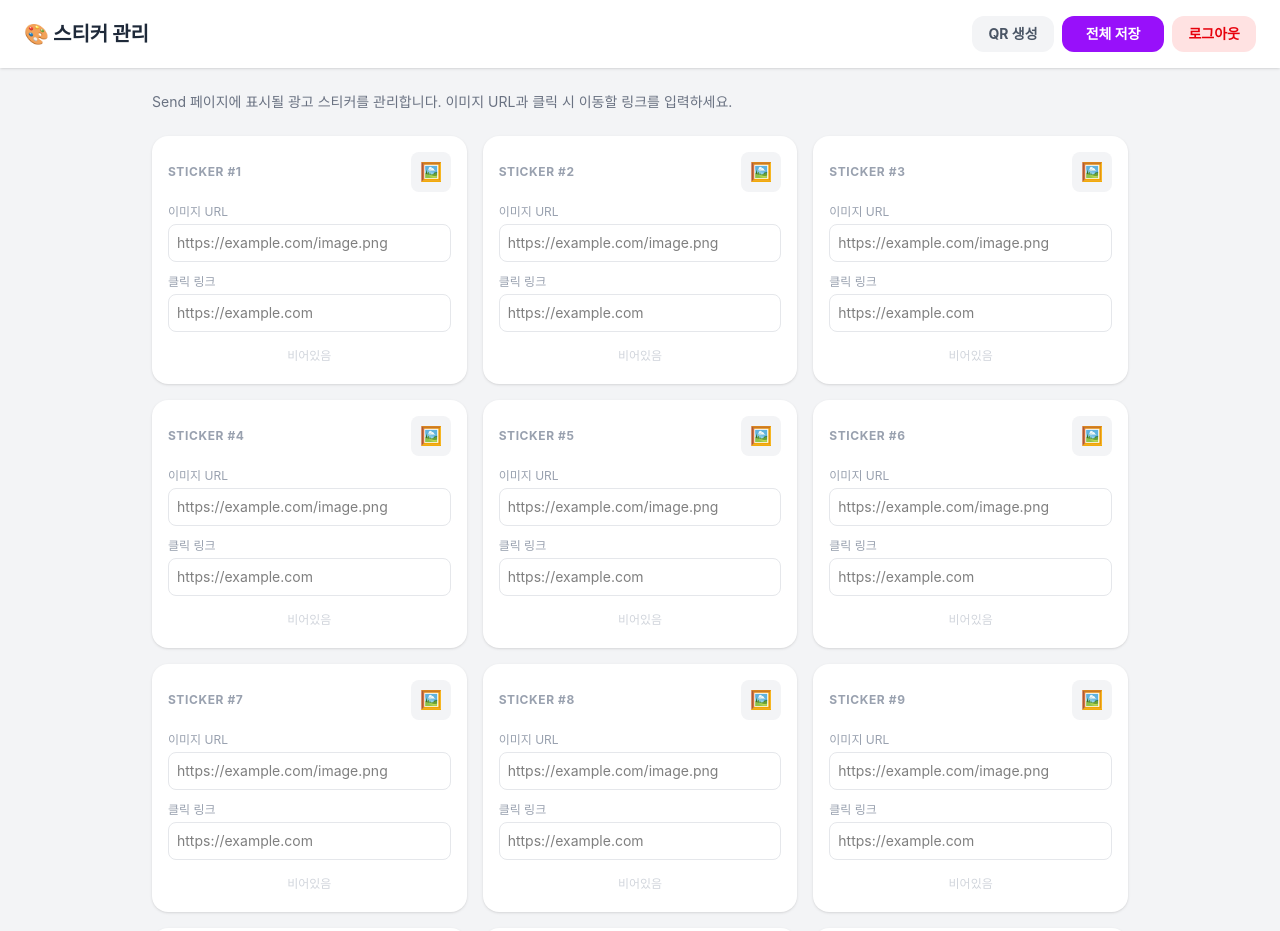
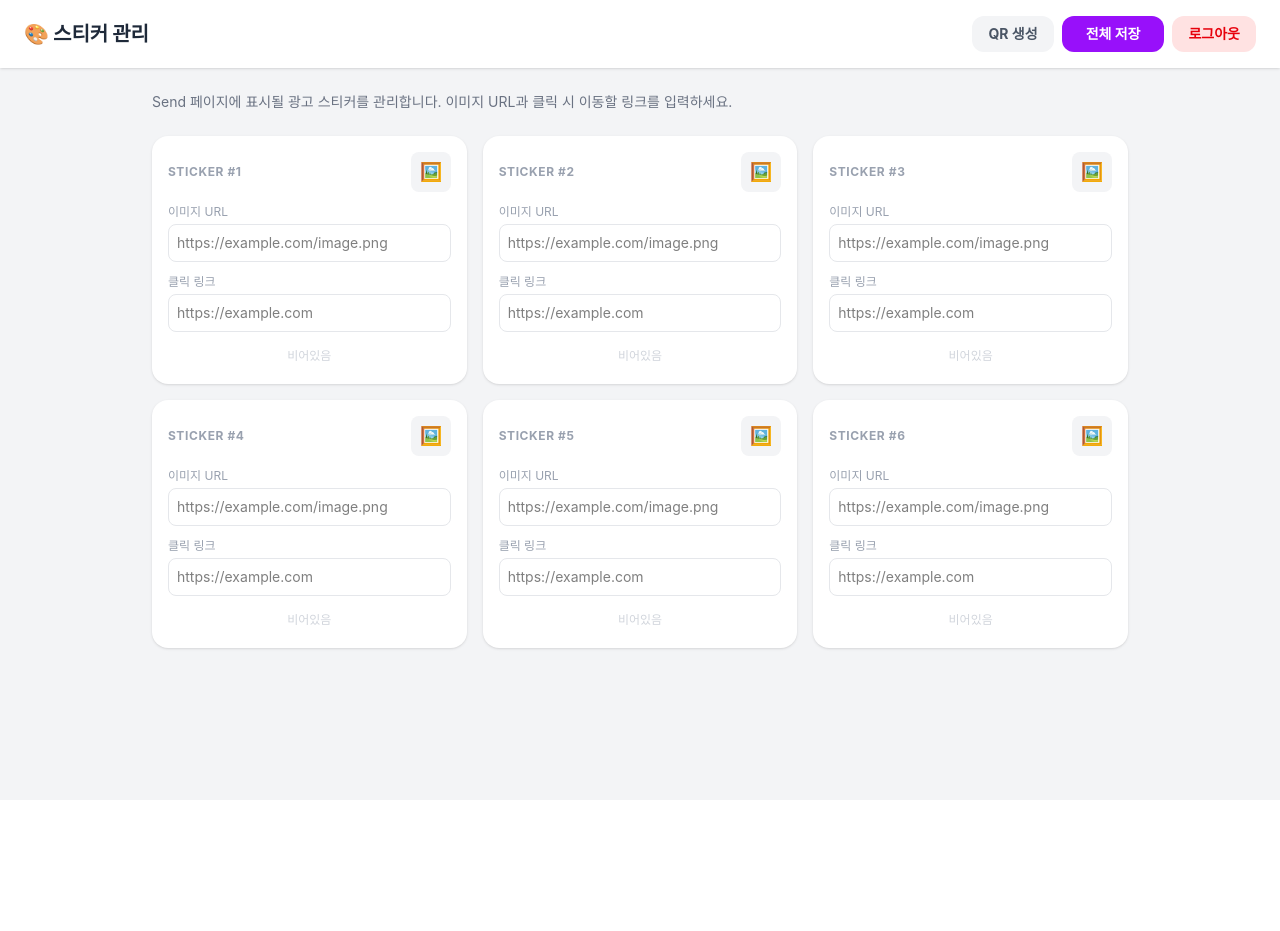
Before and after one commit to qrtappy/tfront, a React (Vite) app: page /admin/stickers in a window 1280 px wide. Shown: the top 931 px of the page. After the commit the page ends 800 px from the top, so only its background shows below. Built offline with nearby package versions, Linux system fonts and the light colour scheme; no server answers; sample sign-in values are in the browser's storage.

Commit message:
Add Admin pages

```diff
--- a/src/pages/admin/Stickers.tsx
+++ b/src/pages/admin/Stickers.tsx
@@ -15,8 +15,8 @@ export default function AdminStickers() {
   }, [navigate]);
 
   const [stickers, setStickers] = useState({
-    urls: Array(12).fill(""),
-    links: Array(12).fill(""),
+    urls: Array(6).fill(""),
+    links: Array(6).fill(""),
   });
   const [loading, setLoading] = useState(true);
   const [saving, setSaving] = useState(false);
@@ -43,7 +43,13 @@ export default function AdminStickers() {
       await fetch(`${WORKER}/api/admin`, {
         method: "POST",
         headers: { "Content-Type": "application/json" },
-        body: JSON.stringify({ type: "stickers", data: stickers }),
+        body: JSON.stringify({
+          type: "stickers",
+          data: {
+            urls: stickers.urls.slice(0, 6),
+            links: stickers.links.slice(0, 6),
+          },
+        }),
       });
       alert("저장 완료!");
     } catch {
@@ -99,7 +105,7 @@ export default function AdminStickers() {
         </p>
 
         <div className="grid grid-cols-1 md:grid-cols-2 lg:grid-cols-3 gap-4">
-          {Array.from({ length: 12 }).map((_, i) => (
+          {Array.from({ length: 6 }).map((_, i) => (
             <div key={i} className="bg-white rounded-2xl p-4 shadow space-y-3">
               {/* 스티커 번호 + 미리보기 */}
               <div className="flex justify-between items-center">
```
